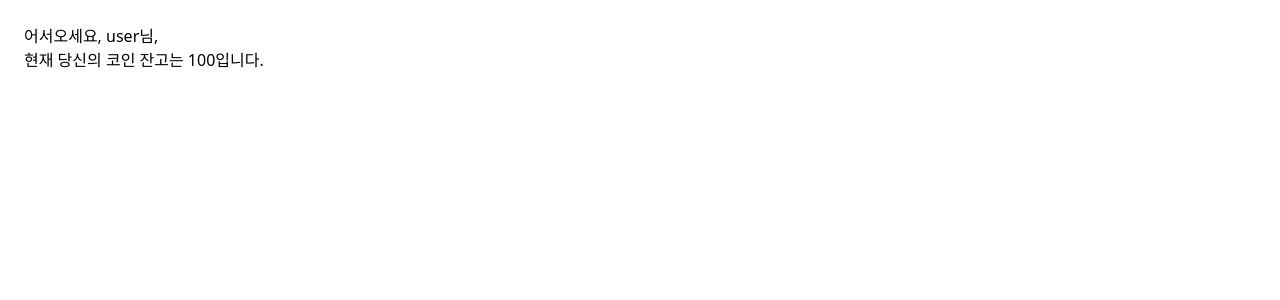
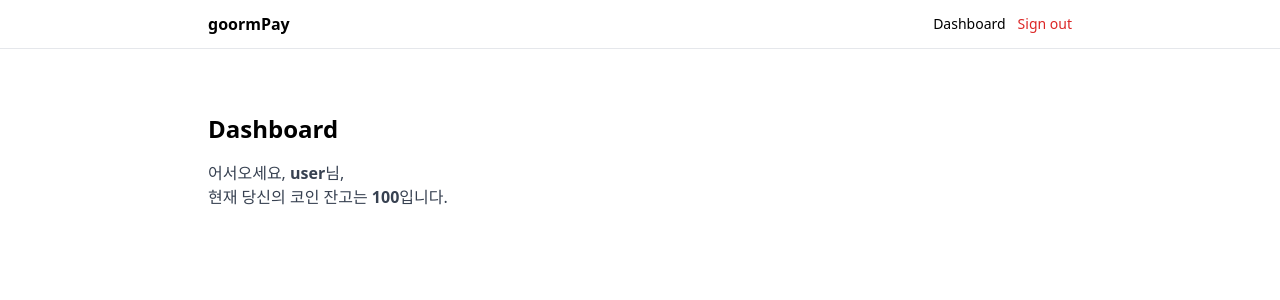
Before and after one commit to Jamongseed/Dom-for-TestDarkwebOSINT, a Next.js app: page /dashboard in a window 1280 px wide. Shown: the top 300 px of the page. Built offline with nearby package versions, Linux system fonts and the light colour scheme; no server answers; sample sign-in values are in the browser's storage.

Commit message:
fix : Dashboard;

```diff
--- a/app/dashboard/page.tsx
+++ b/app/dashboard/page.tsx
@@ -1,22 +1,25 @@
-// app/dashboard/page.tsx
+import NavBar from '@/components/NavBar'
 import { getServerSession } from 'next-auth'
 import { authOptions } from '@/lib/authOptions'
 import { redirect } from 'next/navigation'
 
-export default async function Dashboard() {
-  const session = await getServerSession(authOptions);
-  if (!session) {
-    redirect("/login");
-  }
+export default async function DashboardPage() {
+  const session = await getServerSession(authOptions)
+  if (!session) redirect('/login')
 
-  const email = session?.user?.email ?? "";
-  const name = email.split("@")[0] || "사용자";
-  const balance = 100;
+  const email = session.user?.email ?? ''
+  const nickname = email.split('@')[0] || '사용자'
 
   return (
-    <main style={{ padding: 24 }}>
-      <h1>어서오세요, {name}님,</h1>
-      <p>현재 당신의 코인 잔고는 {balance}입니다.</p>
+    <main>
+      <NavBar />
+      <div className="mx-auto max-w-4xl px-4 py-16">
+        <h1 className="text-2xl font-semibold mb-4">Dashboard</h1>
+        <p className="text-gray-700">
+          어서오세요, <span className="font-semibold">{nickname}</span>님,<br />
+          현재 당신의 코인 잔고는 <span className="font-semibold">100</span>입니다.
+        </p>
+      </div>
     </main>
-  );
+  )
 }
```
